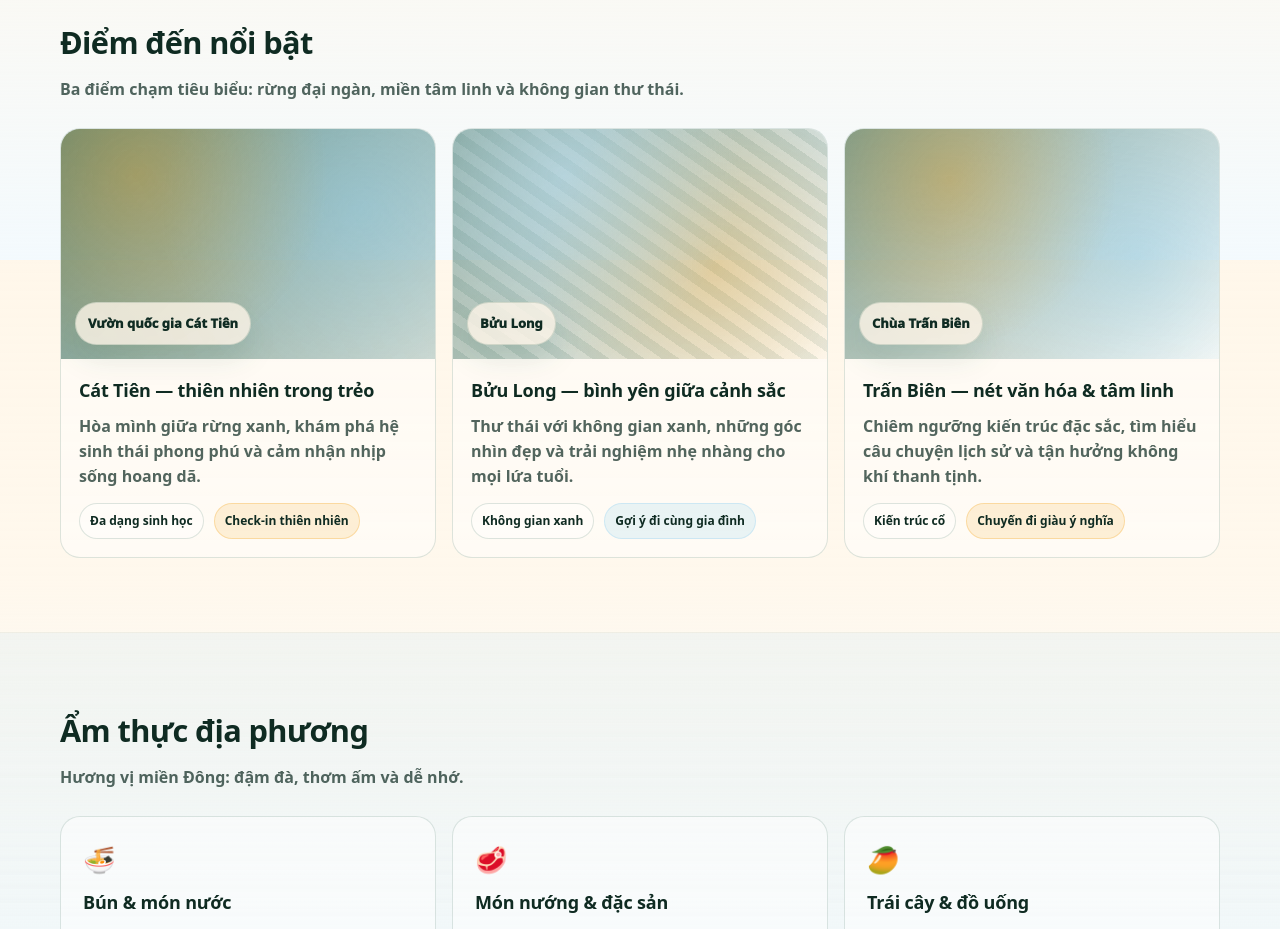
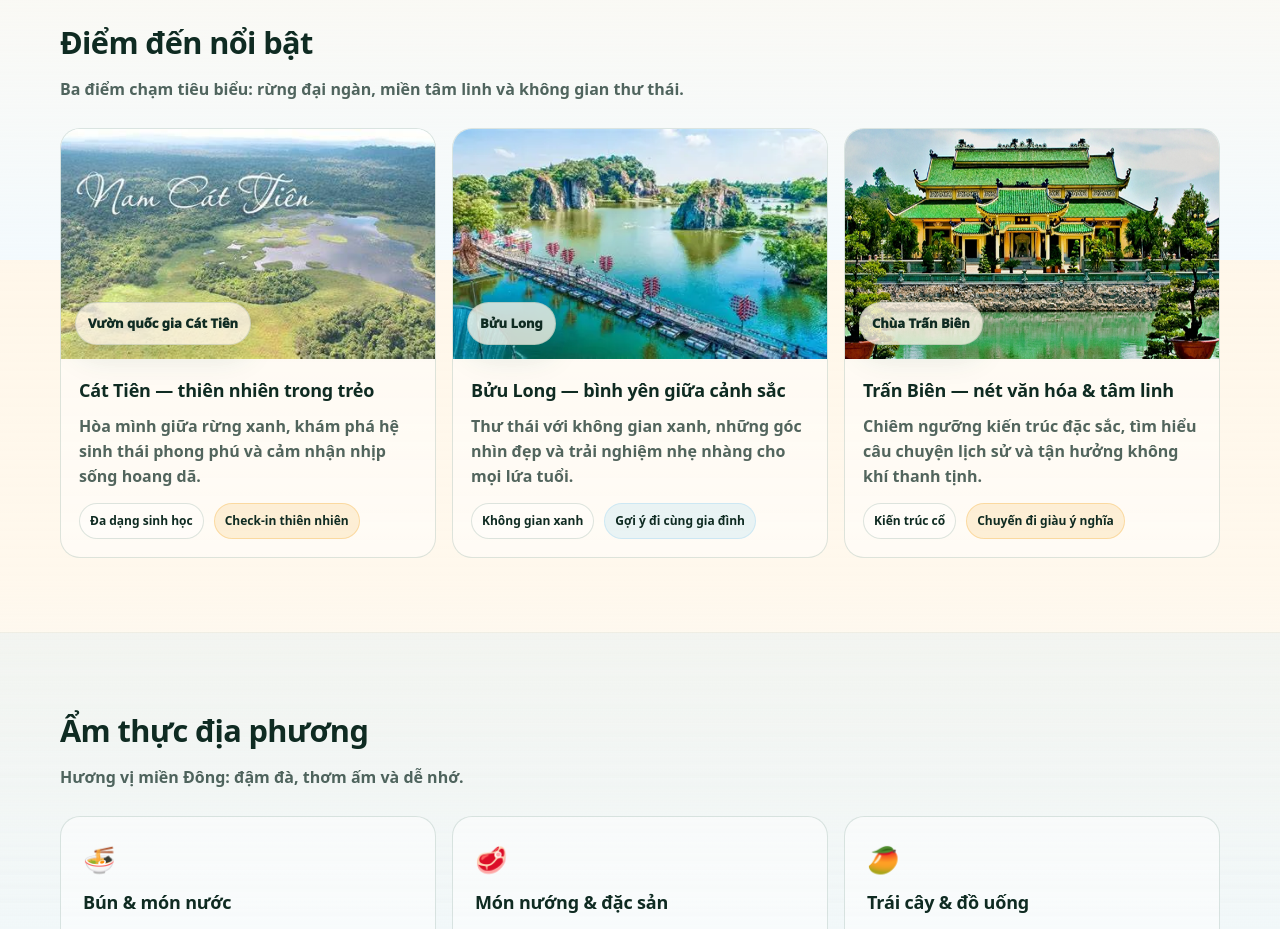
Before and after one commit to SoulSociety-cmd/DaLatCity, a website: page index.html in a window 1280 px wide. Shown: the part 1340-2269 px from the top of the page. Drawn offline with nearby package versions, Linux system fonts and the light colour scheme.

Commit message:
add picture

```diff
--- a/styles.css
+++ b/styles.css
@@ -286,25 +286,13 @@ img{max-width:100%;display:block;}
 .attraction__media{position:relative; height:230px;}
 .attraction__image{position:absolute; inset:0; background-size:cover; background-position:center;}
 .attraction__image--cat-tien{
-  background-image:
-    radial-gradient(circle at 20% 20%, rgba(242,161,27,.35), transparent 55%),
-    radial-gradient(circle at 80% 35%, rgba(143,208,240,.40), transparent 60%),
-    linear-gradient(135deg, rgba(14,77,58,.65), rgba(14,77,58,.20)),
-    repeating-linear-gradient(60deg, rgba(255,255,255,.12) 0 12px, transparent 12px 24px);
+  background-image: url("./images/cat-tien.jpg");
 }
 .attraction__image--buu-long{
-  background-image:
-    radial-gradient(circle at 30% 20%, rgba(191,227,247,.55), transparent 55%),
-    radial-gradient(circle at 70% 60%, rgba(242,161,27,.30), transparent 60%),
-    linear-gradient(135deg, rgba(14,77,58,.45), rgba(255,255,255,.22)),
-    repeating-linear-gradient(35deg, rgba(14,77,58,.12) 0 10px, transparent 10px 20px);
+  background-image: url("./images/buu-long.jpg");
 }
 .attraction__image--tran-bien{
-  background-image:
-    radial-gradient(circle at 28% 22%, rgba(242,161,27,.35), transparent 52%),
-    radial-gradient(circle at 78% 55%, rgba(143,208,240,.40), transparent 62%),
-    linear-gradient(135deg, rgba(14,77,58,.55), rgba(255,255,255,.16)),
-    repeating-linear-gradient(15deg, rgba(255,255,255,.10) 0 10px, transparent 10px 20px);
+  background-image: url("./images/tran-bien.jpg");
 }
 
 .attraction__badge{
```
Also changed, not shown: images/buu-long.jpg (added), images/cat-tien.jpg (added), images/tran-bien.jpg (added).
